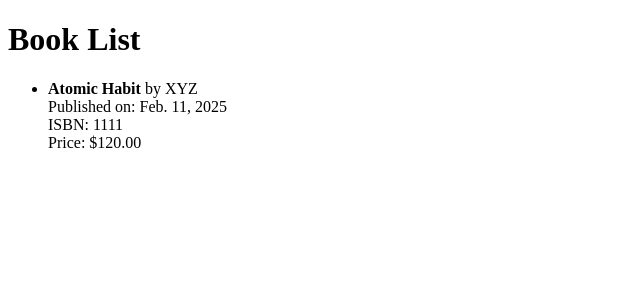
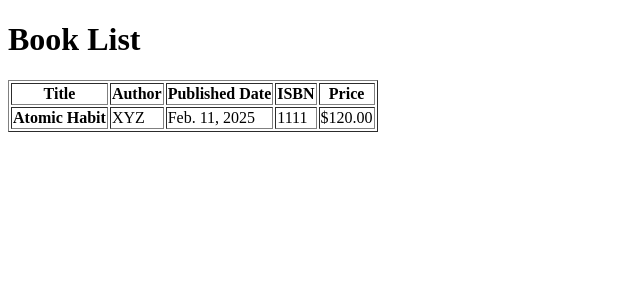
Before and after one commit to sajidur/django, a Django app: page /books/ in a window 1280 px wide. Shown: the top 300 px of the page, without its empty margins (0-640 px from the left). Run offline with Django 4.2, Linux system fonts and the light colour scheme; data comes from the database, SQL or seed files in the repository; both versions use the stored data as it was after the commit.

Commit message:
class 19

```diff
--- a/books/models.py
+++ b/books/models.py
@@ -7,6 +7,6 @@
     published_date = models.DateField()
     isbn = models.CharField(max_length=13, unique=True)
     price = models.DecimalField(max_digits=10, decimal_places=2)
-
+    remarks = models.CharField(max_length=100)
     def __str__(self):
         return self.title
--- a/books/templates/books/book_list.html
+++ b/books/templates/books/book_list.html
@@ -7,17 +7,31 @@
 </head>
 <body>
     <h1>Book List</h1>
-    <ul>
-        {% for book in books %}
-            <li>
-                <strong>{{ book.title }}</strong> by {{ book.author }}<br>
-                Published on: {{ book.published_date }}<br>
-                ISBN: {{ book.isbn }}<br>
-                Price: ${{ book.price }}
-            </li>
-        {% empty %}
-            <li>No books available.</li>
-        {% endfor %}
-    </ul>
+    <table border="1">
+        <thead>
+            <tr>
+                <th>Title</th>
+                <th>Author</th>
+                <th>Published Date</th>
+                <th>ISBN</th>
+                <th>Price</th>
+            </tr>
+        </thead>
+        <tbody>
+            {% for book in books %}
+                <tr>
+                    <td><strong>{{ book.title }}</strong></td>
+                    <td>{{ book.author }}</td>
+                    <td>{{ book.published_date }}</td>
+                    <td>{{ book.isbn }}</td>
+                    <td>${{ book.price }}</td>
+                </tr>
+            {% empty %}
+                <tr>
+                    <td colspan="5">No books available.</td>
+                </tr>
+            {% endfor %}
+        </tbody>
+    </table>
 </body>
 </html>
--- a/books/urls.py
+++ b/books/urls.py
@@ -4,4 +4,5 @@
 urlpatterns = [
     path('', views.book_list, name='book_list'),  # Maps to book_list view
     path('raw-html/', views.rawhtml, name='rawhtml'),
+    # path('contactus/', views.contactus, name='contactus'),
 ]
```
Also changed, not shown: books/migrations/0002_books_remarks.py (added), db.sqlite3.
